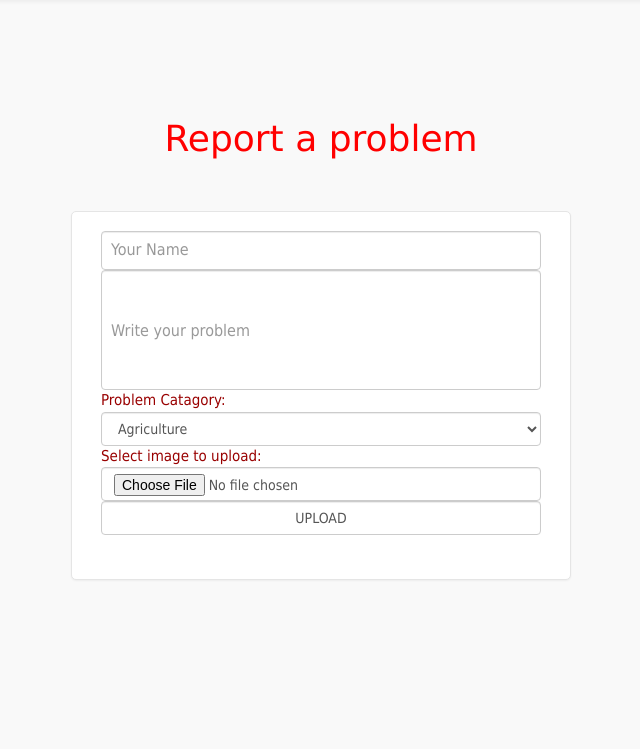
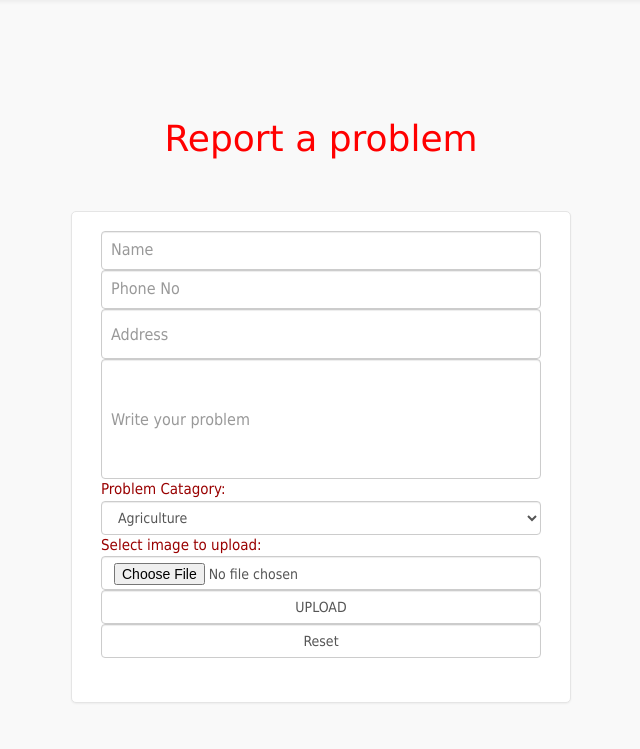
Before and after one commit to r-i-nahian/AgriDoc, a PHP site: page /user/home.php in a window 1280 px wide. Shown: the part 51-800 px from the top of the page, without its empty margins (319-959 px from the left). Run offline with PHP 8.4, Linux system fonts and the light colour scheme; a user stored in the database is signed in; data comes from the database, SQL or seed files in the repository.

Commit message:
new field added in report

```diff
--- a/user/home.php
+++ b/user/home.php
@@ -61,8 +61,11 @@ $DBcon->close();
                 <div class="form-group">
 
 
-                    <input class="form-control" type="text" name="username" placeholder="Your Name">
-                    <input class="form-control" type="text" name="report" placeholder="Write your problem" style="height:120px;"> Problem Catagory:
+                    <input class="form-control" type="text" name="username" placeholder="Name" >
+                    <input class="form-control" type="text" name="phone" placeholder="Phone No" >
+                    <input class="form-control" type="text" name="address" placeholder="Address"  style="height:50px;">
+                    <input class="form-control" type="text" name="report" placeholder="Write your problem" style="height:120px;">
+                    Problem Catagory:
                     <select name="catagory" id="" class="form-control">
                         <option value="1">Agriculture</option>
                         <option value="2">Fish</option>
@@ -70,6 +73,7 @@ $DBcon->close();
                     </select> Select image to upload:
                     <input class="form-control" type="file" name="image" />
                     <input type="submit" class="form-control" name="submit" value="UPLOAD" />
+                    <input type="reset"  class="form-control" value="Reset">
                 </div>
 
             </form>
--- a/user/upload.php
+++ b/user/upload.php
@@ -28,13 +28,15 @@ if(isset($_POST["submit"])){
         $report = mysqli_real_escape_string($link, $_REQUEST['report']);
         $dataTime = date("Y-m-d H:i:s");*/
 
-        $username = mysqli_real_escape_string($db, $_POST['username']);
+       $username = mysqli_real_escape_string($db, $_POST['username']);
         $catagory = mysqli_real_escape_string($db, $_POST['catagory']);
 $report = mysqli_real_escape_string($db, $_POST['report']);
+        $phone = mysqli_real_escape_string($db, $_POST['phone']);
+        $address = mysqli_real_escape_string($db, $_POST['address']);
 $dataTime = date("Y-m-d H:i:s");
 
         //Insert image content into database
-        $insert = $db->query("INSERT into images (username,report,image, created,catagory) VALUES ('$username','$report','$imgContent', '$dataTime','$catagory')");
+        $insert = $db->query("INSERT into images (username,report,image, created,catagory,phone,address) VALUES ('$username','$report','$imgContent', '$dataTime','$catagory','$phone','$address')");
         if($insert){
             echo "<h1>File uploaded successfully.</h1><br><a href=\"home.php\">  Submit Another Report </a><br><a href=\"../index.html\">  Home </a>";
         }else{
```
